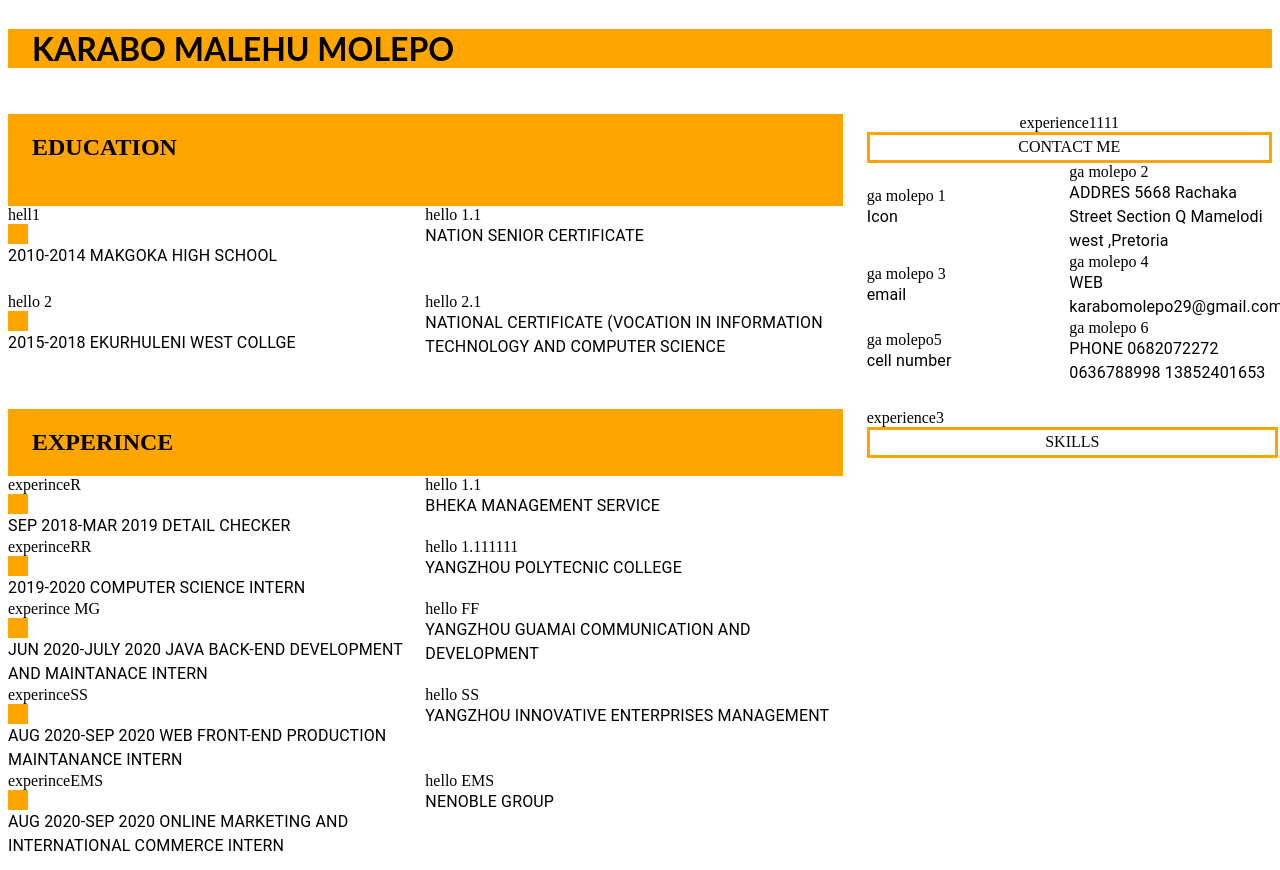
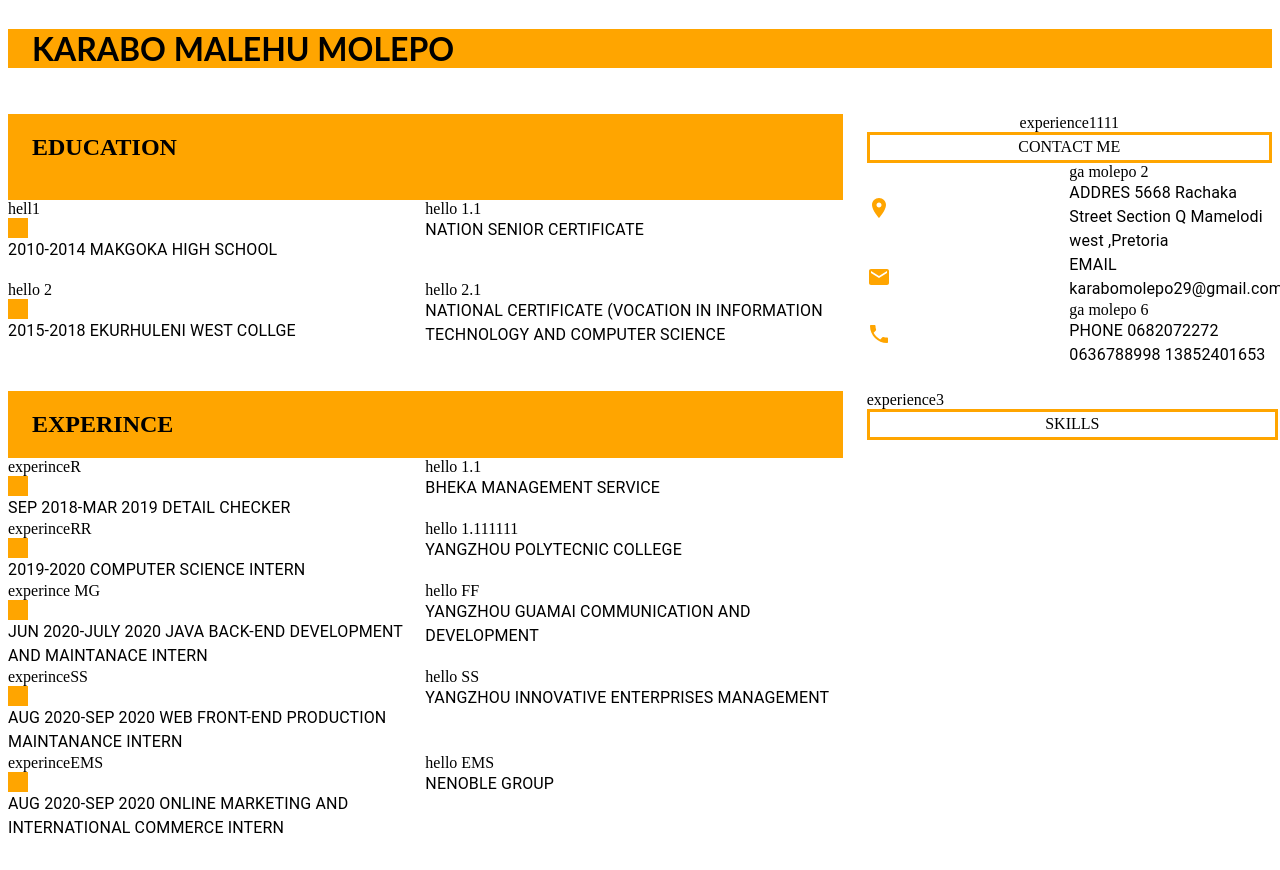
Before and after one commit to Kaybee-debug/practice, a React (Create React App) app: page / in a window 1280 px wide. Built offline with nearby package versions, Linux system fonts and the light colour scheme.

Commit message:
2 files modified

```diff
--- a/package.json
+++ b/package.json
@@ -4,9 +4,10 @@
   "private": true,
   "dependencies": {
     "@babel/runtime": "7.14.6",
-    "@material-ui/core": "^4.12.1",
+    "@material-ui/core": "4.12.1",
     "@material-ui/icons": "4.11.2",
     "@types/react": "17.0.14",
+    "material-ui": "^0.20.2",
     "react": "17.0.2",
     "react-dom": "17.0.2"
   },
--- a/src/App.js
+++ b/src/App.js
@@ -3,12 +3,12 @@ import './style.css';
 import Grid from '@material-ui/core/Grid';
 import Container from '@material-ui/core/Container';
 import Typography from '@material-ui/core/Typography';
-import Slider from '@material-ui/core/Slider';
-import value from '@material-ui/icons/value';
 import Box from '@material-ui/core/Box';
-import Button from '@material-ui/core/Button';
-import HomeIcon from '@material-ui/icons/HomeIcon';
-import TextField from '@material-ui/core/TextField';
+import LocationOn from "@material-ui/icons/LocationOn";
+import Phone from "@material-ui/icons/Phone";
+import Email  from "@material-ui/icons/Email";
+
+
 
 export default function App() {
   return (
@@ -62,8 +62,8 @@ export default function App() {
           CONTACT ME
          </Box>
          <Grid item xs={6}>
-            ga molepo 1
-            <Typography>Icon</Typography>
+         <LocationOn style={{color:"orange"}}/ >
+
           </Grid>
           <Grid item xs={6}>
             ga molepo 2
@@ -77,22 +77,19 @@ export default function App() {
             </Typography>
           </Grid>
           <Grid item xs={6}>
-            ga molepo 3
-            <Typography>
-              email
+          <Email style={{color:"orange"}}/ >
 
-            </Typography>
           </Grid>
           <Grid item xs={6}>
-            ga molepo 4
+
             <Typography>
-              WEB
+              EMAIL
               karabomolepo29@gmail.com
               </Typography>
           </Grid>
           <Grid item xs={6}>
-            ga molepo5
-            <Typography>cell number</Typography>
+          <Phone style={{color:"orange"}}/ >
+
           </Grid>
           <Grid item xs={6}>
             ga molepo 6
@@ -103,9 +100,7 @@ export default function App() {
               13852401653
             </Typography>
           </Grid>
-          {/*<div>
-          HomeIcon/>
-          </div>*/}
+
         </Grid>
 
         <Grid item xs={8} container>
@@ -185,21 +180,8 @@ export default function App() {
           SKILLS
          </Box>
 
-         {/* <Typography id="non-linear-slider" gutterBottom>
-  Temperature range
-</Typography>
-<Slider
-  value={value}
-  min={0}
-  step={0.1}
-  max={6}
-  scale={(x) => x ** 10}
-  getAriaValueText={valueLabelFormat}
-  valueLabelFormat={valueLabelFormat}
-  onChange={handleChange}
-  valueLabelDisplay="auto"
-  aria-labelledby="non-linear-slider"
-        />*/}
+
+
         </Grid>
       </Grid>
     </div>
```
